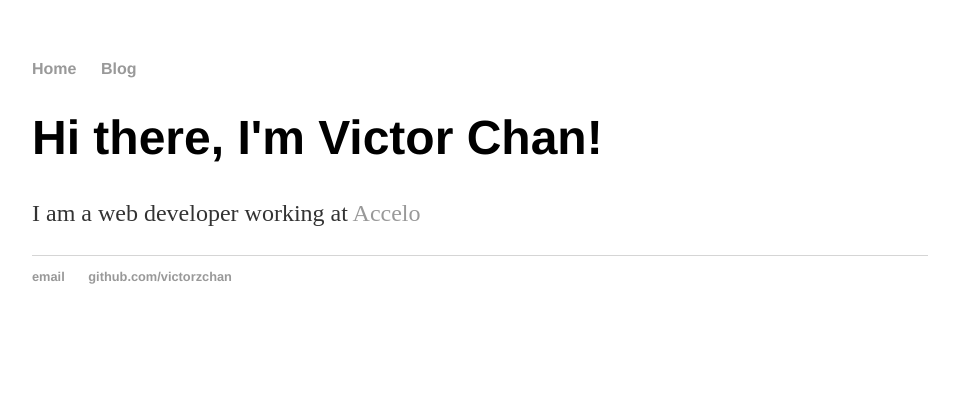
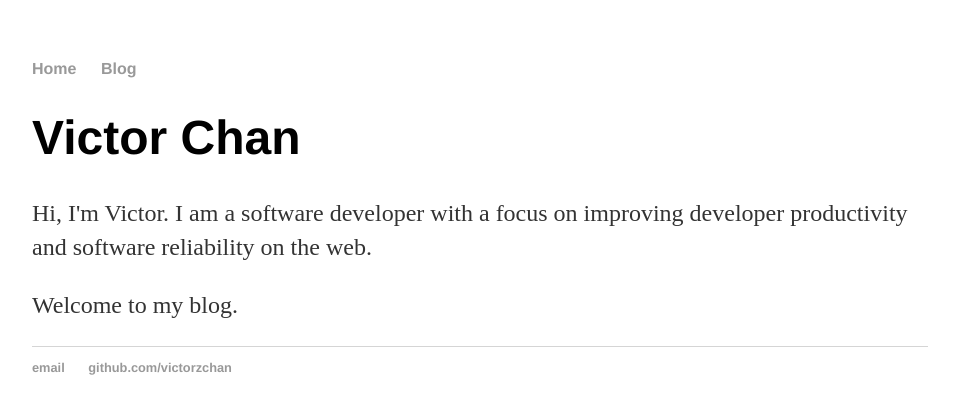
Before and after one commit to vctr-dev/vctr-dev.github.io, a Jekyll site: the page built from index.html, in a window 1280 px wide. Shown: the top 414 px of the page, without its empty margins (160-1119 px from the left). Built offline with Jekyll 4.4.1, drawn with Linux system fonts in a browser that asks for light colours.

Commit message:
Update about page

```diff
--- a/index.html
+++ b/index.html
@@ -2,7 +2,12 @@
 layout: default
 title: Victor Chan
 ---
+
 <div class="blurb">
-	<h1>Hi there, I'm Victor Chan!</h1>
-	<p>I am a web developer working at <a href="https://www.accelo.com/">Accelo</a></p>
-</div><!-- /.blurb -->
+  <h1>Victor Chan</h1>
+  <p>
+    Hi, I'm Victor. I am a software developer with a focus on improving
+    developer productivity and software reliability on the web.
+  </p>
+  <p>Welcome to my blog.</p>
+</div>
```
